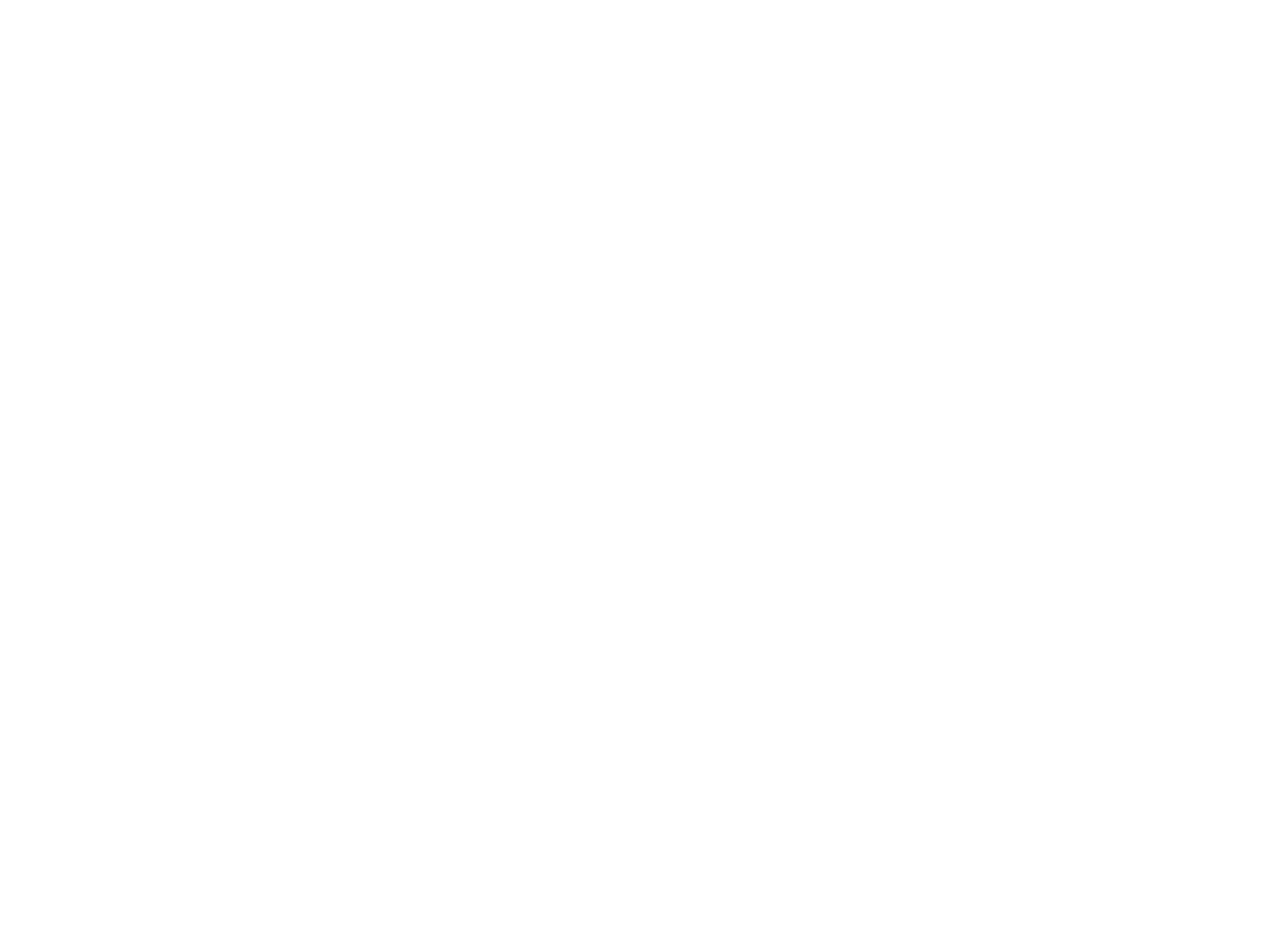
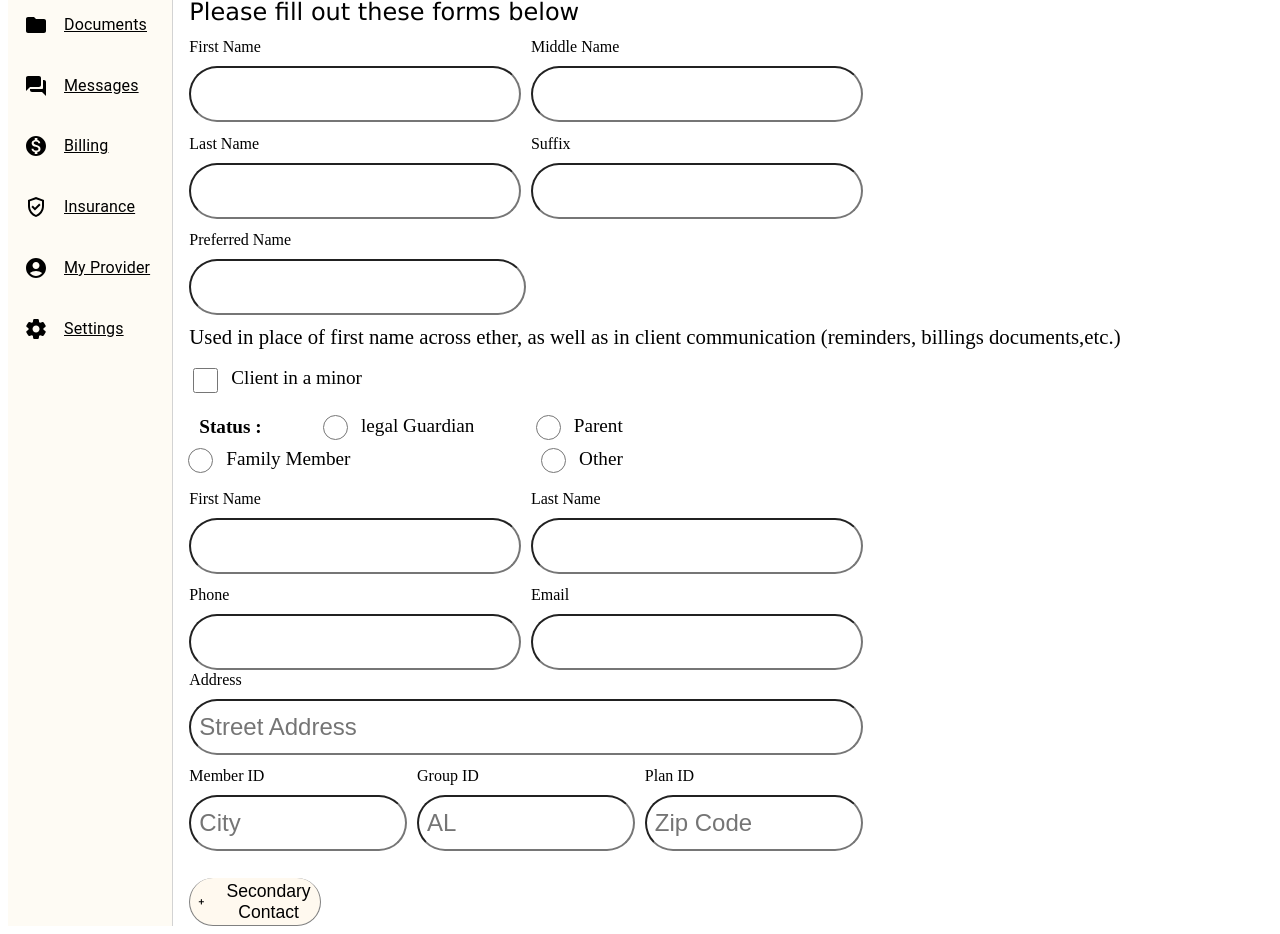
Before and after one commit to Mubasharhassan/Etheraproject, a React (Create React App) app: page /profile in a window 1280 px wide. Before the commit this address had no page. Shown: the part 200-1134 px from the top of the page. Before the commit the page ends 800 px from the top, so only its background shows below. Built offline with nearby package versions, Linux system fonts and the light colour scheme.

Commit message:
code change in commit

```diff
--- a/src/App.css
+++ b/src/App.css
@@ -44,7 +44,7 @@
   /* padding-left: 13.5rem; */
 }
 .outlined {
-  margin-right: 1rem;
+  margin-right: 2rem;
   width: auto;
   /* height: 3rem; */
   text-align: center;
@@ -52,8 +52,11 @@
   background-color: #6b9879;
   border: none;
   border-radius: 35px;
+  font-size: 1.1rem;
   font-weight: 700;
   display: flex;
+  align-items: center;
+  justify-content: center;
   align-items: center;
   padding: 0.3rem;
 }
--- a/src/App.js
+++ b/src/App.js
@@ -7,6 +7,7 @@
 import { Routes, Route } from "react-router-dom";
 import SideBar from "./Components/SideBar";
 import Insurance from "./Components/Insurance";
+import Profile from "./Components/Profile";
 
 function App() {
   return (
@@ -14,8 +15,8 @@
       <Routes>
         <Route path="/" element={<ClippedDrawer />}>
           <Route index element={<HomePageData />} />
-
           <Route path="insurance" element={<Insurance />} />
+          <Route path="profile" element={<Profile />} />
         </Route>
       </Routes>
     </>
--- a/src/Components/Insurance.js
+++ b/src/Components/Insurance.js
@@ -107,7 +107,7 @@
               />
 
               <label for="html" className="radio-label">
-                Client" Parents
+                Client's Parents
               </label>
             </div>
             <div className="radio-div">
--- a/src/Components/LeftDrawer.js
+++ b/src/Components/LeftDrawer.js
@@ -24,7 +24,7 @@
   { name: "Messages", icons: <ForumRoundedIcon />, to: "/Messages" },
   { name: "Billing", icons: <MonetizationOnIcon />, to: "/Billing" },
   { name: "Insurance", icons: <GppGoodOutlinedIcon />, to: "/Insurance" },
-  { name: "My Provider", icons: <AccountCircleRoundedIcon />, to: "/Provider" },
+  { name: "My Provider", icons: <AccountCircleRoundedIcon />, to: "/Profile" },
   { name: "Settings", icons: <SettingsRoundedIcon />, to: "/Settings" },
 ];
 
--- /dev/null
+++ b/src/Components/Profile.js
@@ -0,0 +1,280 @@
+import React from "react";
+import AddCircleRoundedIcon from "@mui/icons-material/AddCircleRounded";
+import { HiPlusSm } from "react-icons/hi";
+
+const Profile = () => {
+  return (
+    <>
+      <div>
+        <div class=" main-div-data">
+          <h2>Profile</h2>
+          <div>
+            <button className="outlined">
+              <AddCircleRoundedIcon className="outlined-icon" />
+              <span>Request Appoinments</span>
+            </button>
+          </div>
+        </div>
+
+        <form className="insurance-form">
+          <div className="clients-relationship-div1">
+            <span>Please fill out these forms below</span>
+          </div>
+
+          <div className="member-group-plan-div">
+            <div className="member-company">
+              <div>
+                <label>
+                  <span>First Name</span>
+                </label>
+              </div>
+              <div>
+                <input className="input-feild-insurance-company" />
+              </div>
+            </div>
+
+            <div className="member-company">
+              <div>
+                <label>
+                  <span>Middle Name</span>
+                </label>
+              </div>
+              <div>
+                <input className="input-feild-insurance-company" />
+              </div>
+            </div>
+          </div>
+          <div className="member-group-plan-div">
+            <div className="member-company">
+              <div>
+                <label>
+                  <span>Last Name</span>
+                </label>
+              </div>
+              <div>
+                <input className="input-feild-insurance-company" />
+              </div>
+            </div>
+
+            <div className="member-company">
+              <div>
+                <label>
+                  <span>Suffix</span>
+                </label>
+              </div>
+              <div>
+                <input className="input-feild-insurance-company" />
+              </div>
+            </div>
+          </div>
+
+          <div className="member-group-plan-div">
+            <div className="member-company1">
+              <div>
+                <label>
+                  <span>Preferred Name</span>
+                </label>
+              </div>
+              <div>
+                <input className="input-feild-insurance-company" />
+              </div>
+            </div>
+          </div>
+
+          <div className="clients-relationship-div2">
+            <span>
+              Used in place of first name across ether, as well as in client
+              communication (reminders, billings documents,etc.)
+            </span>
+          </div>
+
+          <div className="radio-div1">
+            <input
+              type="checkbox"
+              id="html"
+              name="fav_language"
+              // value="Client"
+              className="Radio-button-for-clients1"
+            />
+
+            <label for="html" className="radio-label">
+              Client in a minor
+            </label>
+          </div>
+
+          <div className="clients-radio-data1">
+            <div className="radio-div2">
+              <b className="status-text">Status :</b>
+            </div>
+            <div className="radio-div">
+              <input
+                type="radio"
+                id="html"
+                name="fav_language"
+                // value="Client"
+                className="Radio-button-for-clients"
+              />
+
+              <label for="html" className="radio-label">
+                legal Guardian
+              </label>
+            </div>
+            <div className="radio-div">
+              <input
+                type="radio"
+                id="html"
+                name="fav_language"
+                // value="Client"
+                className="Radio-button-for-clients"
+              />
+
+              <label for="html" className="radio-label">
+                Parent
+              </label>
+            </div>
+            <div className="radio-div">
+              <input
+                type="radio"
+                id="html"
+                name="fav_language"
+                // value="Client"
+                className="Radio-button-for-clients"
+              />
+
+              <label for="html" className="radio-label">
+                Family Member
+              </label>
+            </div>
+            <div className="radio-div">
+              <input
+                type="radio"
+                id="html"
+                name="fav_language"
+                // value="Client"
+                className="Radio-button-for-clients"
+              />
+              <label for="html" className="radio-label">
+                Other
+              </label>
+            </div>
+          </div>
+
+          <div className="member-group-plan-div">
+            <div className="member-company">
+              <div>
+                <label>
+                  <span>First Name</span>
+                </label>
+              </div>
+              <div>
+                <input className="input-feild-insurance-company" />
+              </div>
+            </div>
+
+            <div className="member-company">
+              <div>
+                <label>
+                  <span>Last Name</span>
+                </label>
+              </div>
+              <div>
+                <input className="input-feild-insurance-company" />
+              </div>
+            </div>
+          </div>
+
+          <div className="member-group-plan-div">
+            <div className="member-company">
+              <div>
+                <label>
+                  <span>Phone</span>
+                </label>
+              </div>
+              <div>
+                <input className="input-feild-insurance-company" />
+              </div>
+            </div>
+
+            <div className="member-company">
+              <div>
+                <label>
+                  <span>Email</span>
+                </label>
+              </div>
+              <div>
+                <input className="input-feild-insurance-company" />
+              </div>
+            </div>
+          </div>
+
+          <div className="Insurance-company">
+            <div>
+              <label>
+                <span>Address</span>
+              </label>
+            </div>
+            <div>
+              <input
+                className="input-feild-insurance-company"
+                placeholder="Street Address"
+              />
+              {/* <IoMdArrowDropdown />  */}
+            </div>
+          </div>
+          <div className="member-group-plan-div">
+            <div className="member-company">
+              <div>
+                <label>
+                  <span>Member ID</span>
+                </label>
+              </div>
+              <div>
+                <input
+                  className="input-feild-insurance-company"
+                  placeholder="City"
+                />
+              </div>
+            </div>
+
+            <div className="member-company">
+              <div>
+                <label>
+                  <span>Group ID</span>
+                </label>
+              </div>
+              <div>
+                <input
+                  className="input-feild-insurance-company"
+                  placeholder="AL"
+                />
+              </div>
+            </div>
+
+            <div className="member-company">
+              <div>
+                <label>
+                  <span>Plan ID</span>
+                </label>
+              </div>
+              <div>
+                <input
+                  className="input-feild-insurance-company"
+                  placeholder="Zip Code"
+                />
+              </div>
+            </div>
+          </div>
+
+          <div className="member-group-plan-div">
+            <button className="outlined3">
+              <HiPlusSm className="outlined-icon" />
+              <span>Secondary Contact</span>
+            </button>
+          </div>
+        </form>
+      </div>
+    </>
+  );
+};
+
+export default Profile;
--- a/src/index.css
+++ b/src/index.css
@@ -12,6 +12,9 @@
   width: 100%;
   height: 50px;
   border-radius: 30px;
+  font-size: 1.5rem;
+  padding-left: 0.5rem;
+  /* margin-left: 1rem; */
 }
 .member-group-plan-div {
   width: 60%;
@@ -25,8 +28,25 @@
   padding-left: 1rem;
   margin-top: 10px;
 }
+.clients-relationship-div1 {
+  padding-left: 1rem;
+  margin-top: 10px;
+  font-size: 1.5rem;
+  font-weight: 500;
+  font-family: "Lucida Sans", "Lucida Sans Regular", "Lucida Grande",
+    "Lucida Sans Unicode", Geneva, Verdana, sans-serif;
+}
+.clients-relationship-div2 {
+  padding-left: 1rem;
+  margin-top: 10px;
+  font-size: 1.3rem;
+}
 .member-company {
   width: 99%;
+  margin-top: 1px;
+}
+.member-company1 {
+  width: 49%;
   margin-top: 1px;
 }
 .clients-radio-data {
@@ -39,11 +59,41 @@
   /* padding-left: -.5rem; */
   padding-top: 1rem;
 }
+.clients-radio-data1 {
+  display: flex;
+  flex-wrap: wrap;
+  justify-content: space-between;
+  width: 40%;
+  margin-left: 10px;
+  /* background-color: red; */
+  /* padding-left: -.5rem; */
+  padding-top: 1rem;
+}
+.radio-div1 {
+  margin-top: 1rem;
+  margin-left: 1rem;
+}
+.radio-div2 {
+  margin-top: 0.3rem;
+  margin-left: 1rem;
+}
+.status-text {
+  /* margin-top: 10px; */
+  font-size: 1.2rem;
+}
 .Radio-button-for-clients {
   height: 25px;
   width: 25px;
   vertical-align: middle;
   margin-bottom: 5px;
+  /* margin-left: 1rem; */
+}
+.Radio-button-for-clients1 {
+  height: 25px;
+  width: 25px;
+  border-radius: 20px;
+  vertical-align: middle;
+  /* margin-top: 15px; */
   /* margin-left: 1rem; */
 }
 .radio-label {
@@ -166,3 +216,25 @@
   margin-left: 1rem;
   margin-top: 1rem;
 }
+.outlined3 {
+  width: 20%;
+  height: 3rem;
+  text-align: center;
+  color: #fff;
+  background-color: #fff9ef;
+  color: black;
+  border: 1px solid gray;
+  border-top: none;
+  border-radius: 35px;
+  font-size: 1.1rem;
+  display: flex;
+  align-items: center;
+  justify-content: center;
+  margin-top: 1rem;
+}
+
+.outlined-icon {
+  display: flex;
+  align-items: center;
+  display: flex;
+}
```
